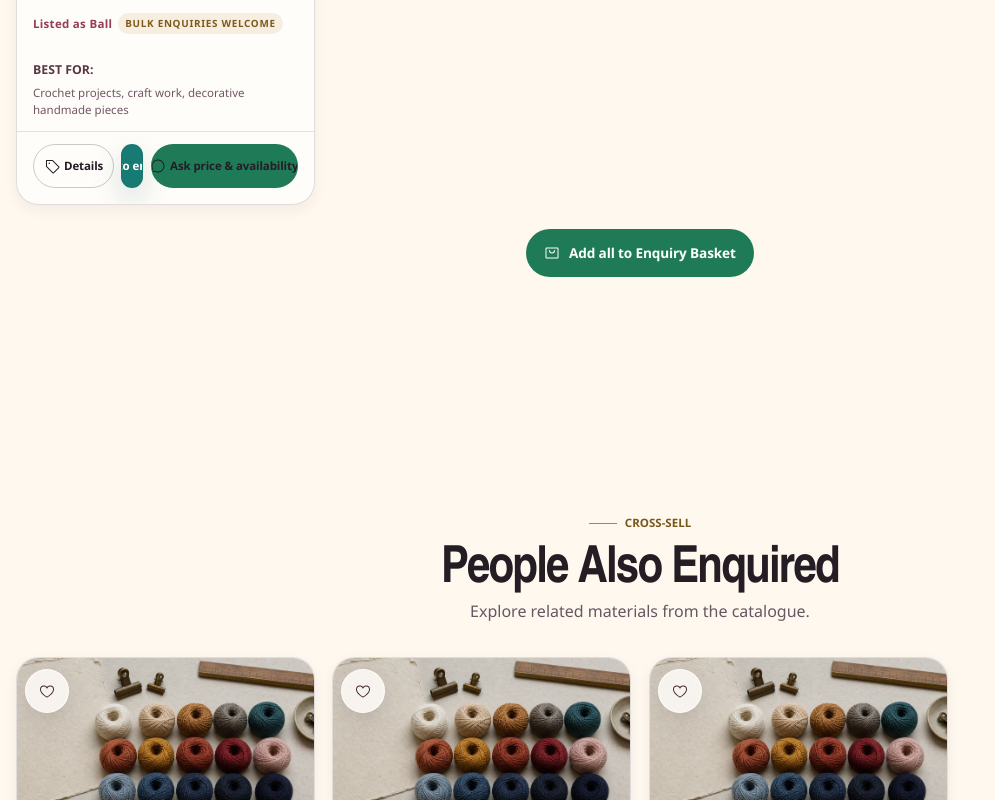
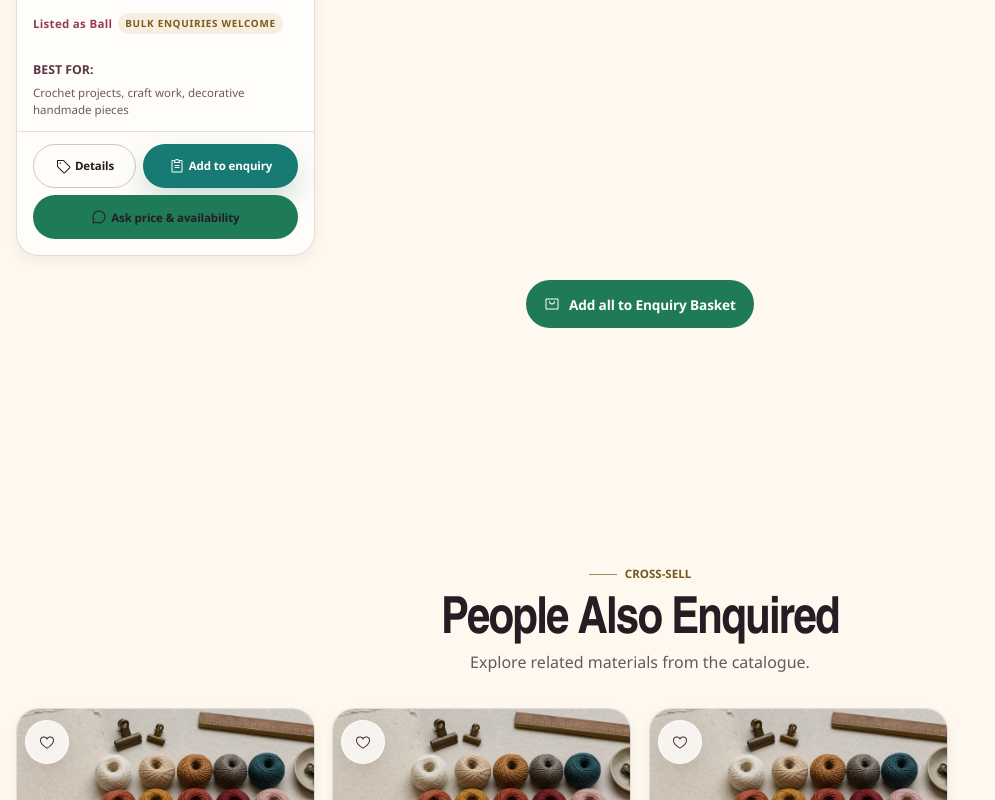
Before and after one commit to GYASH28/sample-website, a React (Vite) app: page /products/4-ply-cotton-thread in a window 1280 px wide. Shown: the part 3920-4720 px from the top of the page, without its empty margins (0-995 px from the left). Built offline with nearby package versions, Linux system fonts and the light colour scheme.

Commit message:
ux: give product enquiry actions a clearer hierarchy

```diff
--- a/src/ux-performance-v13.css
+++ b/src/ux-performance-v13.css
@@ -25,6 +25,25 @@
 .footer-contact a,
 .footer-google-links a {
   min-height: 44px;
+}
+
+/* Product cards had three equal-width CTAs competing in one narrow row. Keep
+   Details + Add together, then give the direct WhatsApp enquiry the full row. */
+.product-card > .product-actions {
+  display: grid;
+  grid-template-columns: minmax(88px, 0.8fr) minmax(122px, 1.2fr);
+  gap: 8px;
+}
+
+.product-card > .product-actions > .btn {
+  width: 100%;
+  min-width: 0;
+  padding-inline: 10px;
+  white-space: nowrap;
+}
+
+.product-card > .product-actions > .btn-whatsapp {
+  grid-column: 1 / -1;
 }
 
 .product-card-swatches .swatch-dot-button {
@@ -57,8 +76,8 @@ html[data-motion-profile="lite"] .route-thread-transition {
 }
 
 @media (max-width: 720px) {
-  .product-actions {
-    gap: 8px;
+  .product-card > .product-actions {
+    grid-template-columns: minmax(84px, 0.78fr) minmax(118px, 1.22fr);
   }
 
   .product-actions .btn {
```
